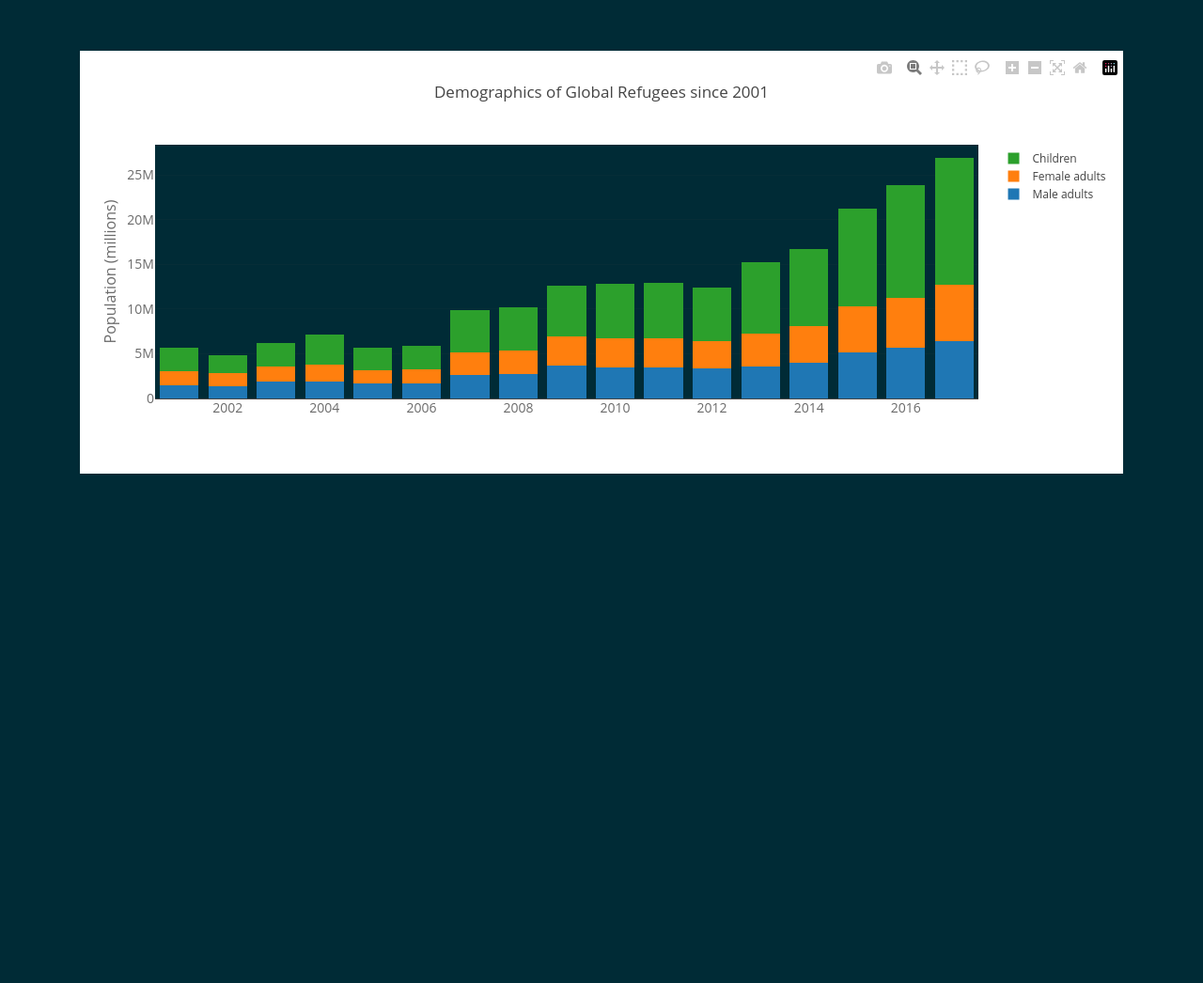
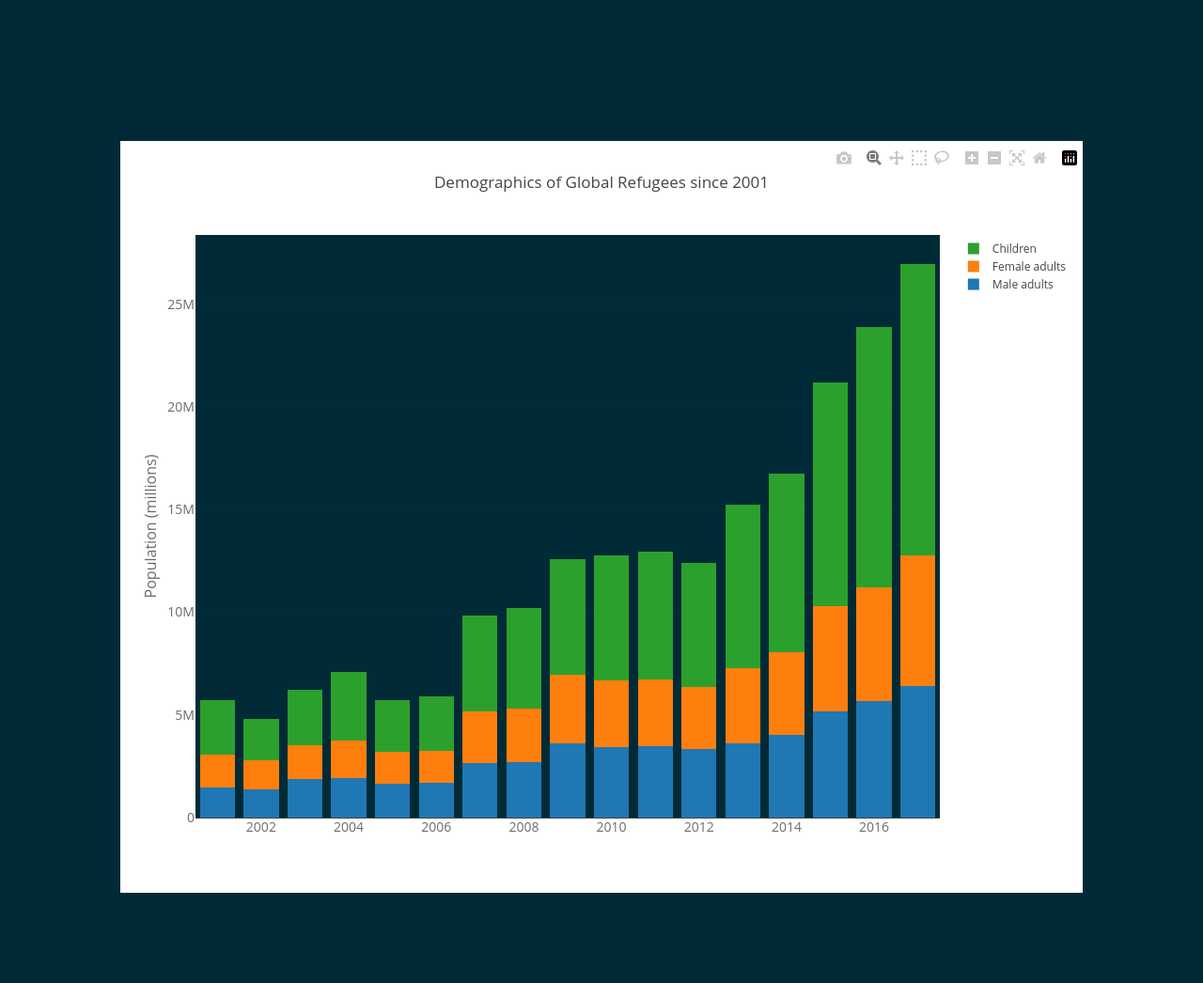
Before and after one commit to arentaylor/project_testing, a Flask app: page / in a window 1280 px wide. Shown: the part 1776-2822 px from the top of the page at 94% size. Before the commit the page ends 2280 px from the top, so only its background shows below. Run offline with Flask 2, Linux system fonts and the light colour scheme; some libraries are stand-ins or nearby versions.

Commit message:
index file

```diff
--- a/templates/index.html
+++ b/templates/index.html
@@ -22,6 +22,10 @@
       </div>
     </div>
   </div>
+  <br>
+  <br>
+  <br>
+  <br>
   <br>
   <br>
   <div class="container">
@@ -186,6 +190,8 @@
             title: 'Demographics of Global Refugees since 2001',
             plot_bgcolor:"#002B36",
             bg_color:"#002B36",
+            width: 1024,
+            height:800,
             xaxis: {tickfont: {
                 size: 14,
                 color: 'rgb(107, 107, 107)'
```
